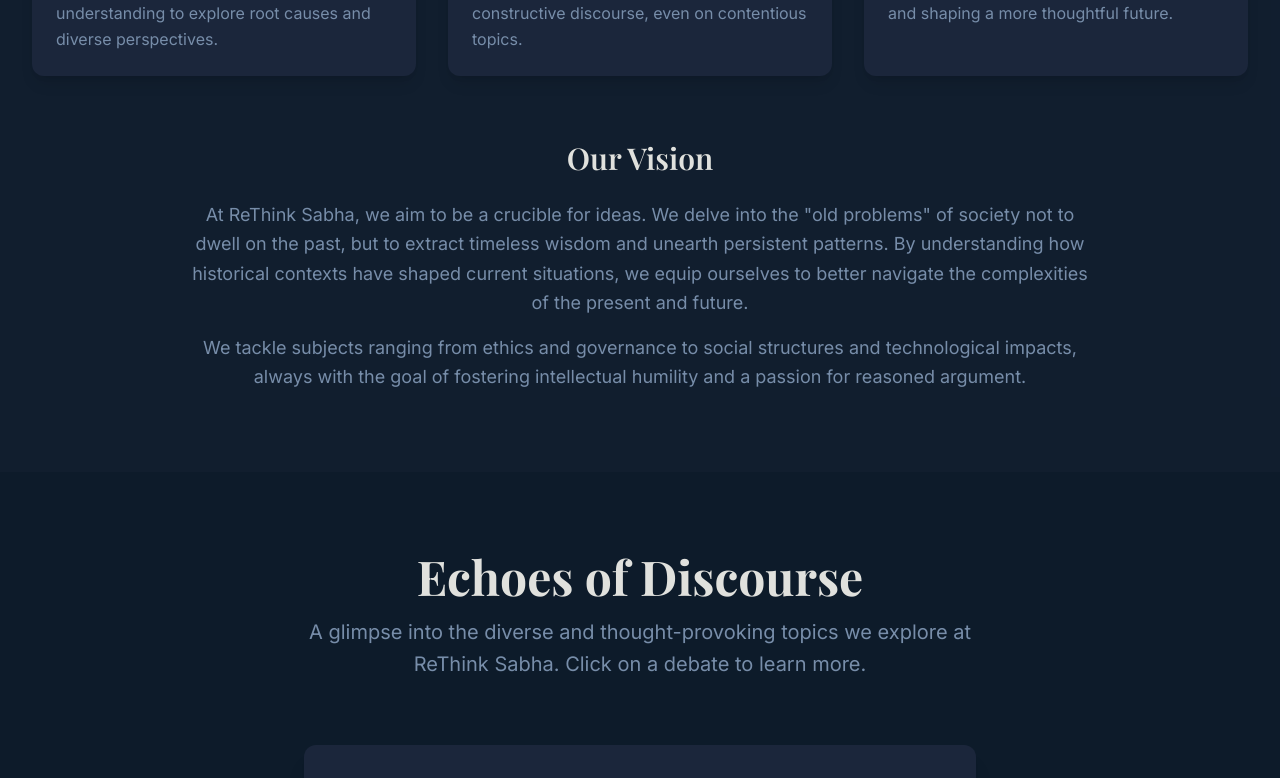
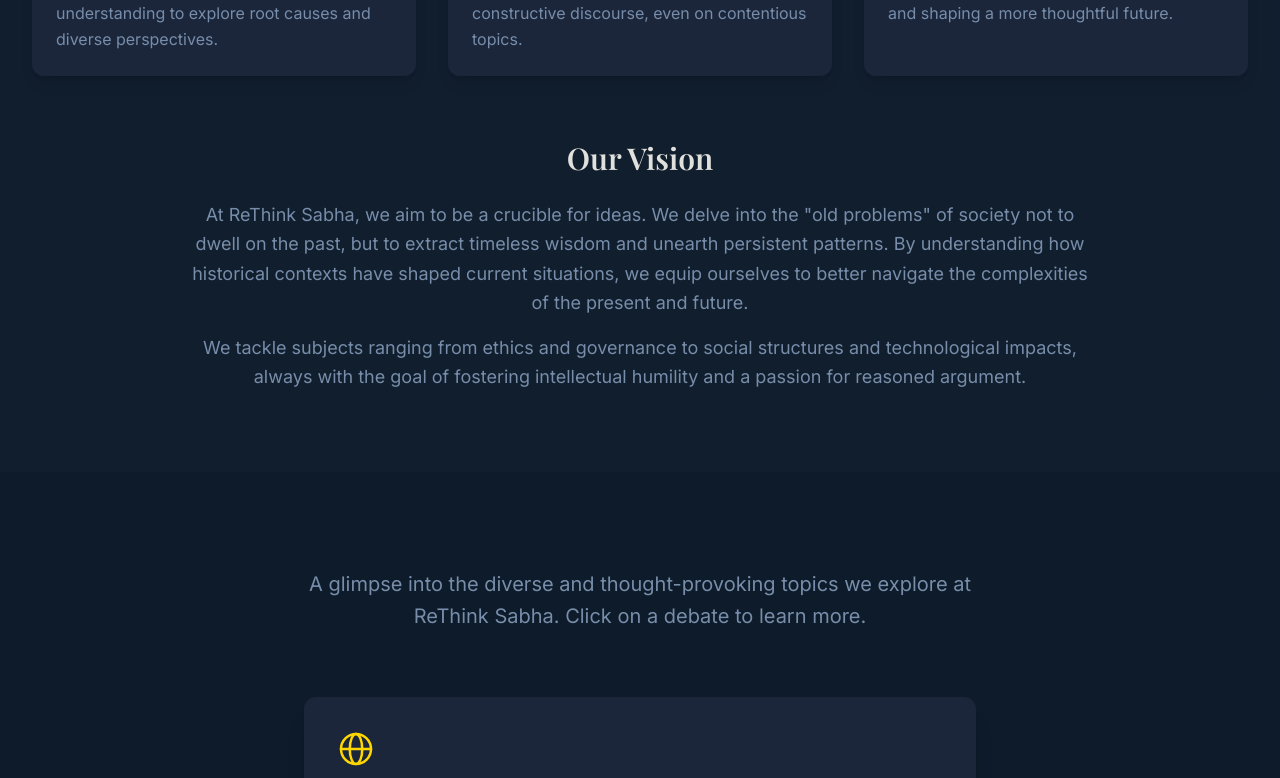
Before and after one commit to Mrsuitable/RethinkSabhagit, a React (Vite) app: page / in a window 1280 px wide. Shown: the part 1382-2160 px from the top of the page. Built offline with nearby package versions, Linux system fonts and the light colour scheme; a web font is replaced by a local one.

Commit message:
Update EventsSection.tsx

```diff
--- a/components/EventsSection.tsx
+++ b/components/EventsSection.tsx
@@ -14,7 +14,7 @@
       <div className="container mx-auto px-4 sm:px-6 lg:px-8">
         <div className="text-center mb-16">
           <h2 className="text-4xl sm:text-5xl font-serif font-bold text-brand-platinum mb-4">
-            Echoes of Discourse
+
           </h2>
           <p className="text-xl text-brand-silver-lake max-w-2xl mx-auto leading-relaxed">
             A glimpse into the diverse and thought-provoking topics we explore at ReThink Sabha. Click on a debate to learn more.
```
